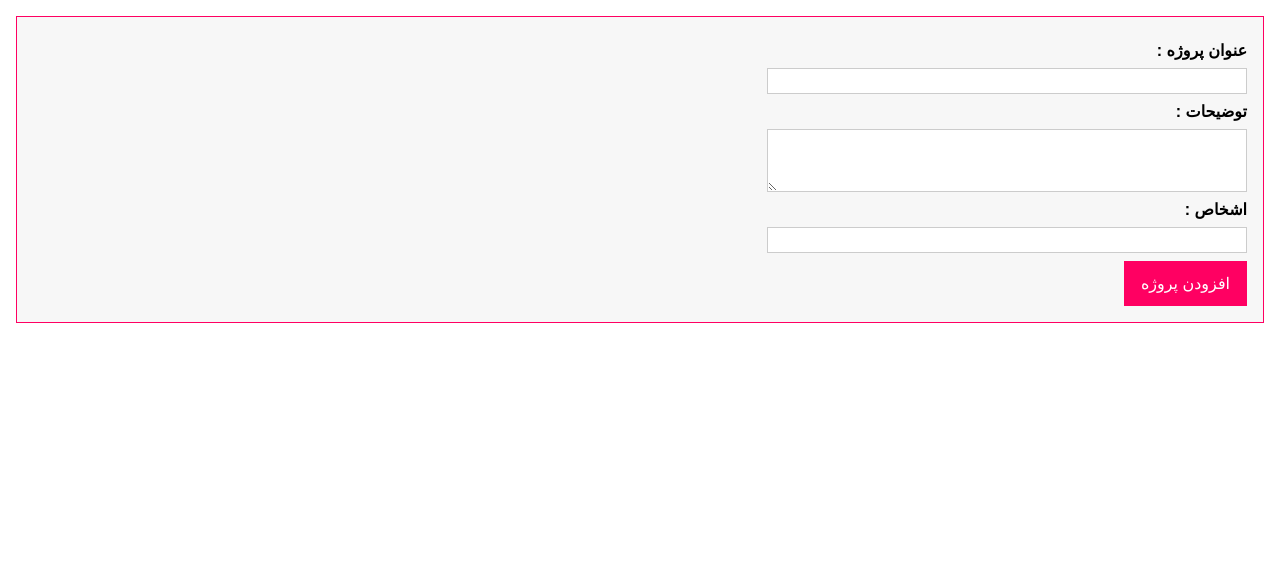
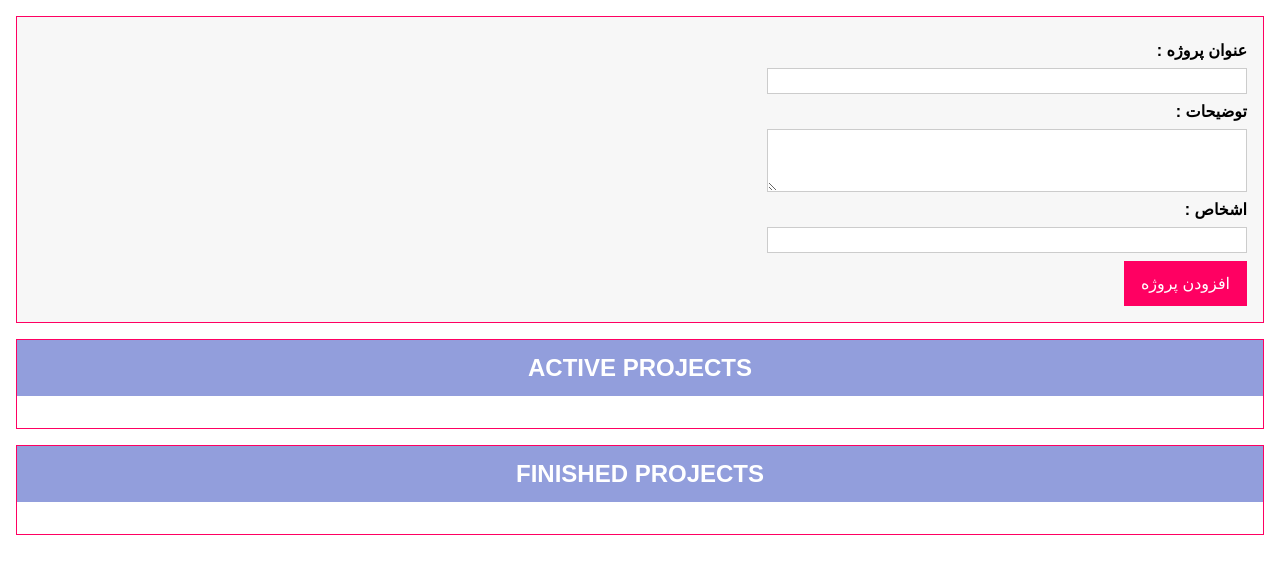
Before and after one commit to Mahradtangestani/render-form, a website with bundled scripts: page index.html in a window 1280 px wide. Built offline with nearby package versions, Linux system fonts and the light colour scheme.

Commit message:
ProjectList added

```diff
--- a/app.css
+++ b/app.css
@@ -48,7 +48,7 @@ button:active {
   border: 1px solid #ff0062;
 }
 .projects header {
-  background: #ff0062;
+  background: #929edc;
   height: 3.5rem;
   display: flex;
   justify-content: center;
--- a/src/app.ts
+++ b/src/app.ts
@@ -51,6 +51,40 @@ function Autobind(
 }
 
 
+
+class ProjectList {
+    templateElement: HTMLTemplateElement;
+
+    hotsElement: HTMLDivElement;
+
+    element: HTMLFormElement;
+
+
+    constructor(private type: "Active" | "Finished") {
+        this.templateElement = document.getElementById("project-list")! as HTMLTemplateElement;
+        this.hotsElement = document.getElementById("app")! as HTMLDivElement;
+
+        const importedNode = document.importNode(this.templateElement.content, true)
+
+        console.log(importedNode);
+
+        this.element = importedNode.firstElementChild as HTMLFormElement
+        this.element.id = `${this.type}-project`;
+
+        this.attach();
+        this.renderContent();
+    }
+
+    private attach(){
+        this.hotsElement.insertAdjacentElement("beforeend" , this.element)
+    }
+
+    private renderContent(){
+        const listId = `${this.type}-prject-list`
+        this.element.querySelector("ul")!.id = listId
+        this.element.querySelector("h2")!.textContent = this.type.toUpperCase() + " PROJECTS"
+    }
+}
 
 
 class ProjectInput {
@@ -152,3 +186,6 @@ class ProjectInput {
 }
 
 const prjInput = new ProjectInput
+
+const activePrj = new ProjectList("Active")
+const finishedPrj = new ProjectList("Finished")
```
